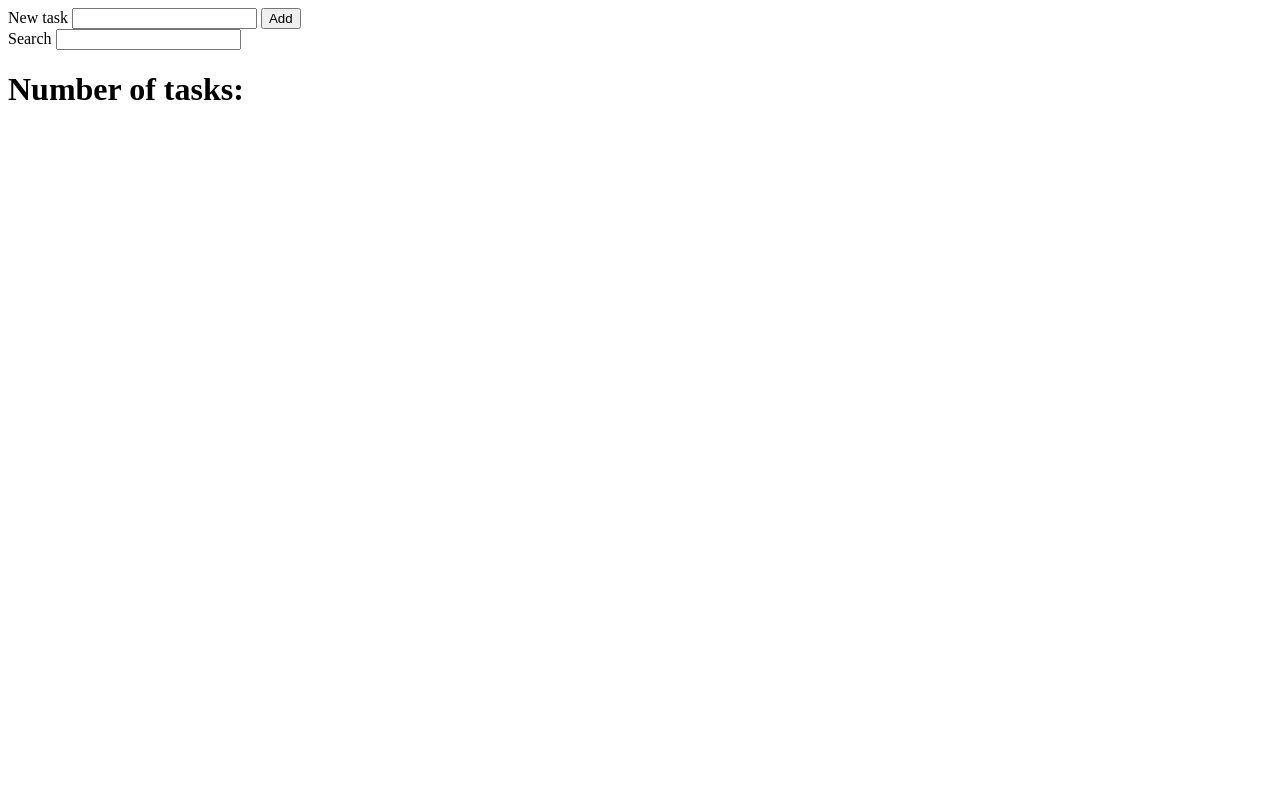
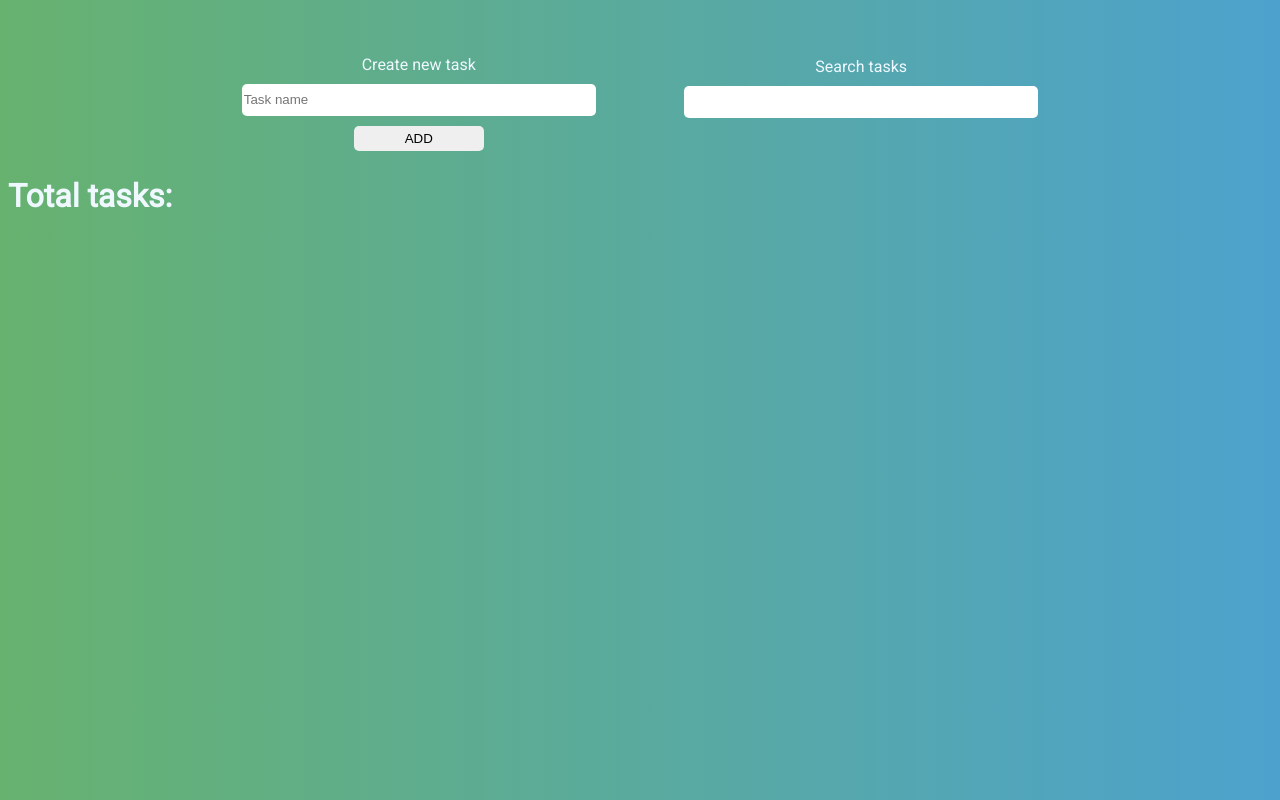
Before and after one commit to Karixio/ToDoApp, a plain HTML site: page index.html in a window 1280 px wide. Drawn offline with Linux system fonts and the light colour scheme.

Commit message:
first portion of styles added

```diff
--- a/css/style.css
+++ b/css/style.css
@@ -1,6 +1,56 @@
-.confirmationBox{
-    position: fixed;
-    top: 50%;
-    left: 50%;
-    transform: translate(-50%, -50%);
+@import url("https://fonts.googleapis.com/css2?family=Roboto&display=swap");
+
+body {
+  background: linear-gradient(to right, #67b26f, #4ca2cd);
+  font-family: "Roboto", sans-serif;
+  color: aliceblue;
 }
+header {
+  display: flex;
+  flex-direction: row;
+  justify-content: space-around;
+  align-items: center;
+  max-width: 70%;
+  margin: 50px auto 0;
+}
+
+header form,
+.searchBox {
+  display: flex;
+  flex-direction: column;
+  align-items: center;
+}
+
+header form *,
+.searchBox * {
+  margin: 5px 0;
+}
+
+header form input,
+.searchBox input {
+  width: 350px;
+  border-radius: 5px;
+  outline: none;
+  border: none;
+  height: 30px;
+  line-height: 30px;
+}
+
+header form button {
+  width: 130px;
+  border: none;
+  border-radius: 5px;
+  height: 25px;
+  text-transform: uppercase;
+}
+
+.searchBox button {
+  visibility: hidden;
+}
+
+.confirmationBox {
+  position: fixed;
+  top: 50%;
+  left: 50%;
+  transform: translate(-50%, -50%);
+}
--- a/index.html
+++ b/index.html
@@ -7,15 +7,24 @@
     <link rel="stylesheet" href="css/style.css">
 </head>
 <body>
-    <form action="">
-        <label for="new">New task</label>
-        <input type="text" id="new">
-        <button>Add</button>
-    </form>
-    <label for="search">Search</label>
-    <input type="text" id='search'>
-    <h1>Number of tasks: <span></span></h1>
-    <ul></ul>
+    <header>
+        <form action="">
+            <label for="new">Create new task</label>
+            <input type="text" id="new" placeholder="Task name">
+            <button>Add</button>
+        </form>
+        <div class="searchBox">
+           <label for="search">Search tasks</label>
+            <input type="text" id='search'>
+            <button>Search</button>
+        </div>
+
+    </header>
+    <main>
+        <h1>Total tasks: <span></span></h1>
+        <ul></ul>
+    </main>
+
     <script src="js/main.js"></script>
 </body>
 </html>
```
